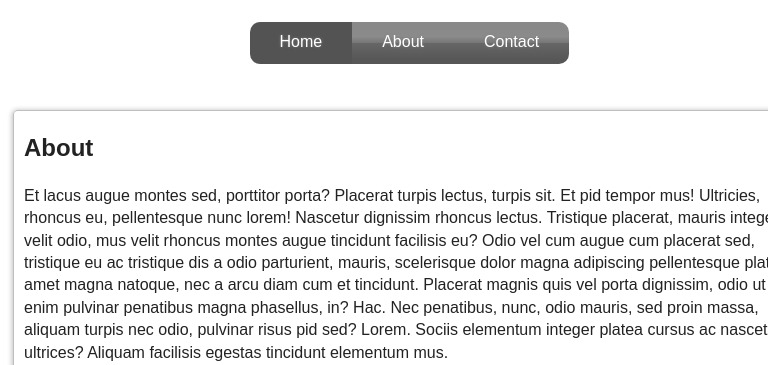
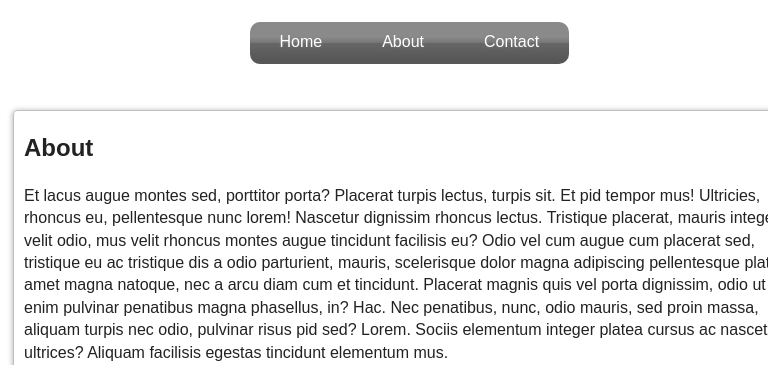
Before and after one commit to davemuir/html5-Mage-plate, a PHP site: page /index.html in a window 768 px wide, with the pointer over the restyled element; the page is wider, and only the part inside the window is pictured. Shown: the part 66-431 px from the top of that part. Run offline with PHP 8.4, Linux system fonts and the light colour scheme; some libraries are stand-ins or nearby versions.

Commit message:
took out the thing

```diff
--- a/style.css
+++ b/style.css
@@ -194,9 +194,6 @@ textarea {
     padding: 0;
     margin: auto;
     height: 100%; }
-
-  nav ul li:hover {
-    background-image: url(img/hover-dark.png); }
 
   nav ul li {
     background: #898989;
--- a/stylesheets/styles.scss
+++ b/stylesheets/styles.scss
@@ -253,7 +253,7 @@ and (max-width: 1024px) and (min-width:480px) {
 
 		}
 		nav ul li:hover{
-					background-image:url(img/hover-dark.png);
+
 
 		}
 		nav ul li {
```
